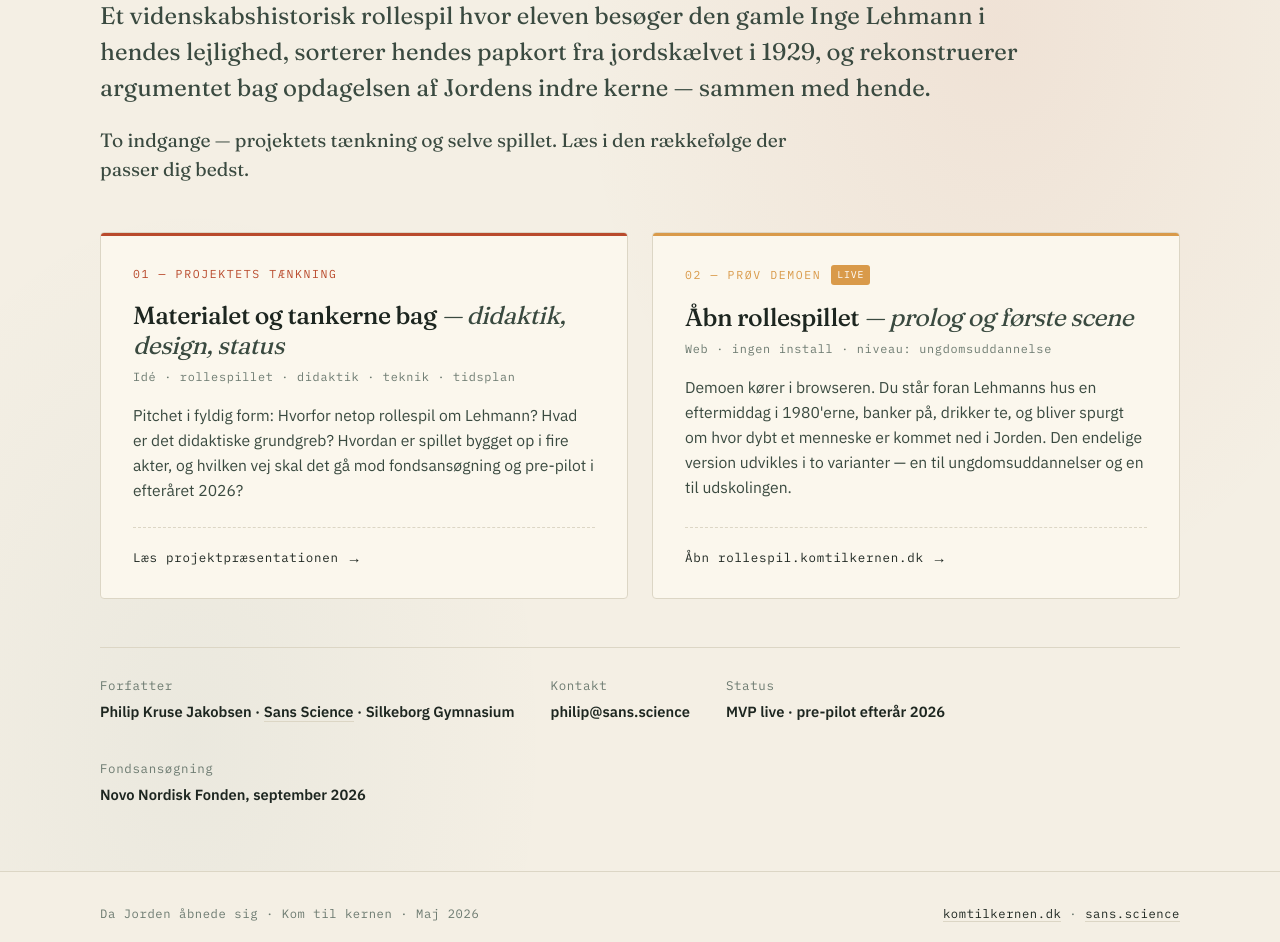
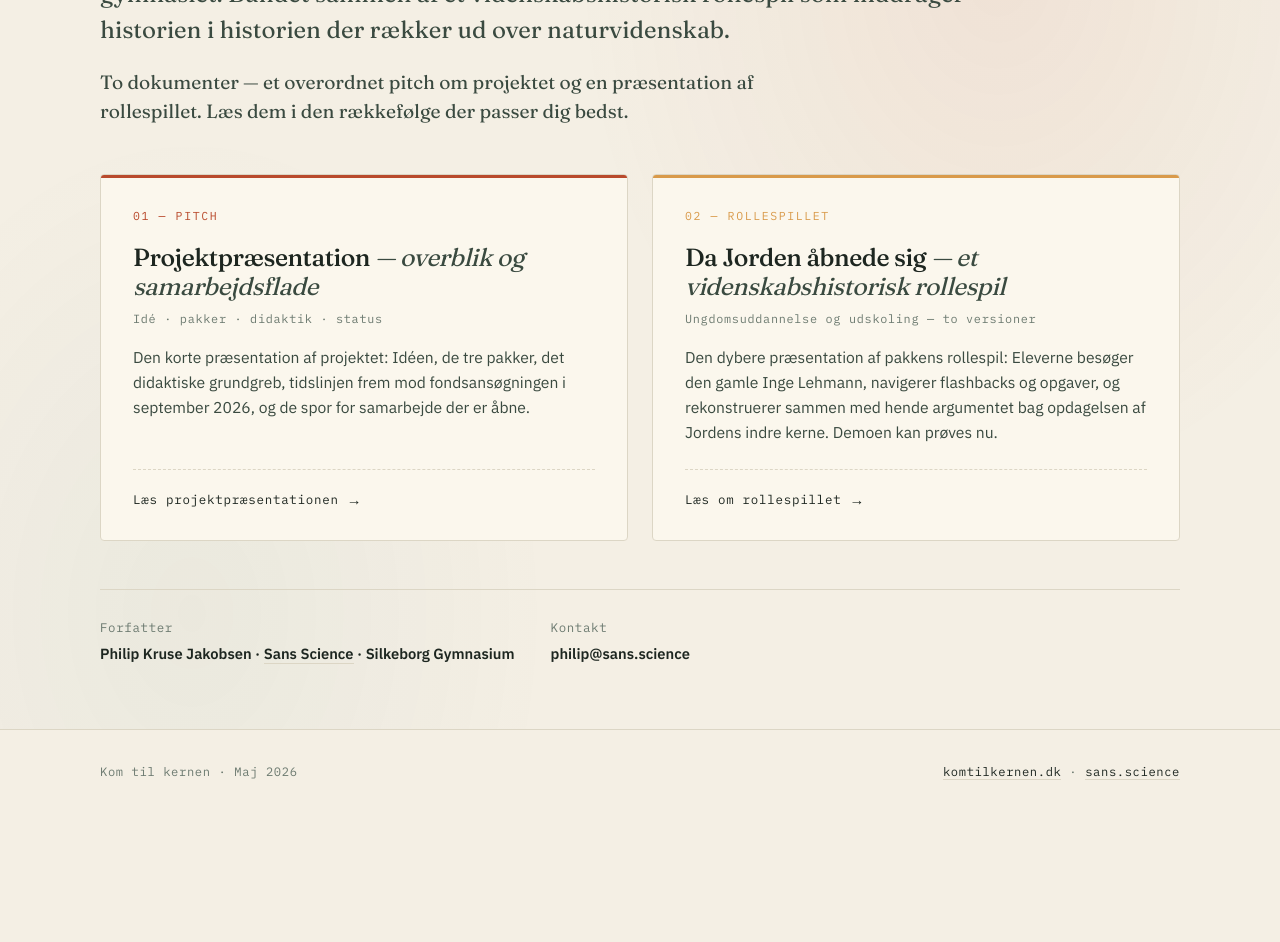
Before and after one commit to geovidenskab/komtilkernen-web, a website: page projekt/index.html in a window 1280 px wide. Shown: the part 427-1369 px from the top of the page. After the commit the page ends 1245 px from the top, so only its background shows below. Drawn offline with Linux system fonts and the light colour scheme.

Commit message:
Omstrukturér /projekt/-hub til at spejle /astra/-hub
Hub'en pitcher nu Kom til kernen som helhed (samme overordnede lede som
/astra/-hub) og opdeler i to dokumenter:
- 01 Pitch → ../astra/projekt.html (den brede projektpræsentation)
- 02 Rollespillet → ./projekt.html (den dybere rollespil-præsentation)

Slet Status og Fondsansøgning fra meta-foot.

Co-Authored-By: Claude Opus 4.7 <noreply@anthropic.com>

```diff
--- a/projekt/index.html
+++ b/projekt/index.html
@@ -4,8 +4,8 @@
 <meta charset="utf-8" />
 <meta name="viewport" content="width=device-width, initial-scale=1" />
 <meta name="robots" content="noindex">
-<title>Da Jorden åbnede sig · Orientering til deltagere</title>
-<meta name="description" content="Et videnskabshistorisk rollespil med Inge Lehmann — orientering til potentielle deltagere i Kom til kernen-projektet.">
+<title>Kom til kernen · Orientering til deltagere</title>
+<meta name="description" content="Kort orientering om Kom til kernen — et sanseforstærket undervisningsunivers med Inge Lehmann.">
 <link rel="preconnect" href="https://fonts.googleapis.com">
 <link rel="preconnect" href="https://fonts.gstatic.com" crossorigin>
 <link href="https://fonts.googleapis.com/css2?family=Fraunces:opsz,wght@9..144,300;9..144,400;9..144,500;9..144,600;9..144,800;9..144,900&family=IBM+Plex+Sans:wght@400;500;600;700&family=IBM+Plex+Mono:wght@400;500&display=swap" rel="stylesheet">
@@ -312,38 +312,38 @@ footer a:hover{border-bottom-color:var(--ink)}
   <div class="wrap">
 
     <div class="topbar">
-      <span class="mark"><span class="dot"></span>komtilkernen.dk · projekt</span>
+      <span class="mark"><span class="dot"></span>komtilkernen.dk · orientering</span>
       <span>Til deltagere · Maj 2026</span>
     </div>
 
-    <span class="eyebrow">Kom ind til kernen med Inge Lehmann</span>
+    <span class="eyebrow">Kort orientering</span>
 
-    <h1 class="title">Da Jorden <em>åbnede sig</em></h1>
+    <h1 class="title">Kom til <em>kernen</em></h1>
 
     <p class="lede">
-      Et videnskabshistorisk rollespil hvor eleven besøger den gamle Inge Lehmann i hendes lejlighed, sorterer hendes papkort fra jordskælvet i 1929, og rekonstruerer argumentet bag opdagelsen af Jordens indre kerne — sammen med hende.
+      Et sanseforstærket undervisningsunivers der binder Inge Lehmanns opdagelse af Jordens indre kerne sammen med et fællesfagligt forløb i udskolingen og på gymnasiet. Bundet sammen af et videnskabshistorisk rollespil som inddrager historien i historien der rækker ud over naturvidenskab.
     </p>
 
     <p class="lede secondary">
-      To indgange — projektets tænkning og selve spillet. Læs i den rækkefølge der passer dig bedst.
+      To dokumenter — et overordnet pitch om projektet og en præsentation af rollespillet. Læs dem i den rækkefølge der passer dig bedst.
     </p>
 
     <div class="docs">
 
-      <a class="doc doc-1" href="./projekt.html">
-        <div class="doc-num">01 — Projektets tænkning</div>
-        <h2>Materialet og tankerne bag <em>— didaktik, design, status</em></h2>
-        <div class="doc-meta">Idé · rollespillet · didaktik · teknik · tidsplan</div>
-        <p>Pitchet i fyldig form: Hvorfor netop rollespil om Lehmann? Hvad er det didaktiske grundgreb? Hvordan er spillet bygget op i fire akter, og hvilken vej skal det gå mod fondsansøgning og pre-pilot i efteråret 2026?</p>
+      <a class="doc doc-1" href="../astra/projekt.html">
+        <div class="doc-num">01 — Pitch</div>
+        <h2>Projektpræsentation <em>— overblik og samarbejdsflade</em></h2>
+        <div class="doc-meta">Idé · pakker · didaktik · status</div>
+        <p>Den korte præsentation af projektet: Idéen, de tre pakker, det didaktiske grundgreb, tidslinjen frem mod fondsansøgningen i september 2026, og de spor for samarbejde der er åbne.</p>
         <span class="doc-cta">Læs projektpræsentationen <span class="arrow">→</span></span>
       </a>
 
-      <a class="doc doc-2" href="https://rollespil.komtilkernen.dk/?key=lehmann2026" target="_blank" rel="noopener">
-        <div class="doc-num">02 — Prøv demoen <span class="live-badge">LIVE</span></div>
-        <h2>Åbn rollespillet <em>— prolog og første scene</em></h2>
-        <div class="doc-meta">Web · ingen install · niveau: ungdomsuddannelse</div>
-        <p>Demoen kører i browseren. Du står foran Lehmanns hus en eftermiddag i 1980'erne, banker på, drikker te, og bliver spurgt om hvor dybt et menneske er kommet ned i Jorden. Den endelige version udvikles i to varianter — en til ungdomsuddannelser og en til udskolingen.</p>
-        <span class="doc-cta">Åbn rollespil.komtilkernen.dk <span class="arrow">→</span></span>
+      <a class="doc doc-2" href="./projekt.html">
+        <div class="doc-num">02 — Rollespillet</div>
+        <h2>Da Jorden åbnede sig <em>— et videnskabshistorisk rollespil</em></h2>
+        <div class="doc-meta">Ungdomsuddannelse og udskoling — to versioner</div>
+        <p>Den dybere præsentation af pakkens rollespil: Eleverne besøger den gamle Inge Lehmann, navigerer flashbacks og opgaver, og rekonstruerer sammen med hende argumentet bag opdagelsen af Jordens indre kerne. Demoen kan prøves nu.</p>
+        <span class="doc-cta">Læs om rollespillet <span class="arrow">→</span></span>
       </a>
 
     </div>
@@ -351,8 +351,6 @@ footer a:hover{border-bottom-color:var(--ink)}
     <div class="meta-foot">
       <span>Forfatter<strong>Philip Kruse Jakobsen · <a href="https://sans.science/" target="_blank" rel="noopener">Sans Science</a> · Silkeborg Gymnasium</strong></span>
       <span>Kontakt<strong>philip@sans.science</strong></span>
-      <span>Status<strong>MVP live · pre-pilot efterår 2026</strong></span>
-      <span>Fondsansøgning<strong>Novo Nordisk Fonden, september 2026</strong></span>
     </div>
 
   </div>
@@ -360,7 +358,7 @@ footer a:hover{border-bottom-color:var(--ink)}
 
 <footer>
   <div class="wrap">
-    <span>Da Jorden åbnede sig · Kom til kernen · Maj 2026</span>
+    <span>Kom til kernen · Maj 2026</span>
     <span><a href="https://komtilkernen.dk/">komtilkernen.dk</a> · <a href="https://sans.science/">sans.science</a></span>
   </div>
 </footer>
```
